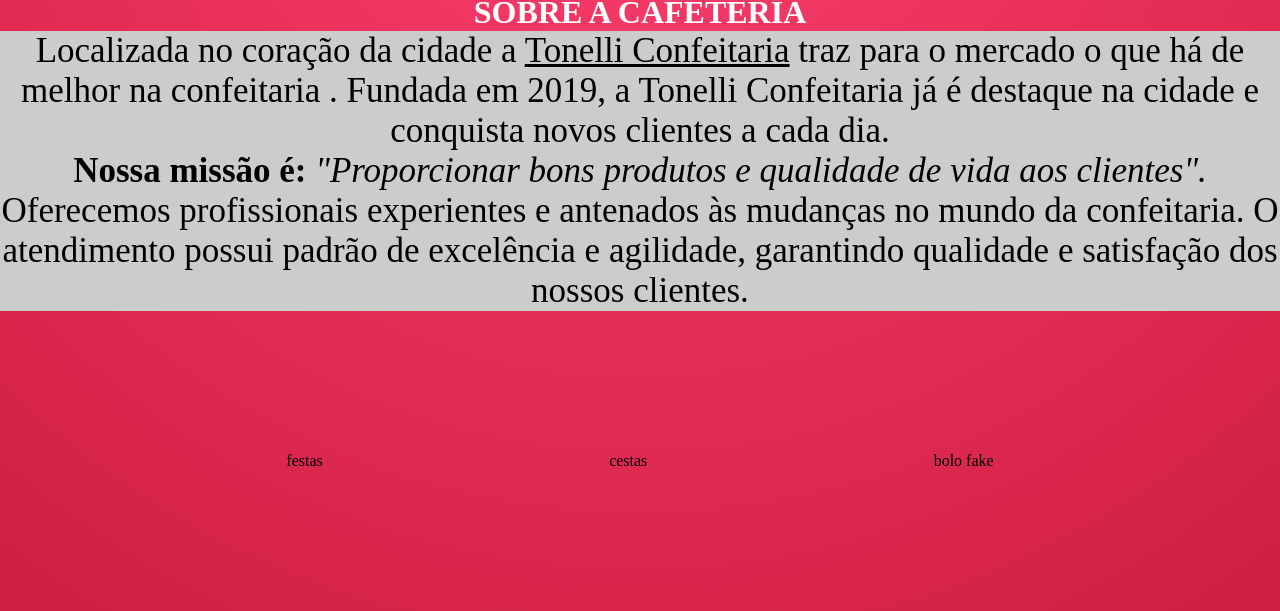
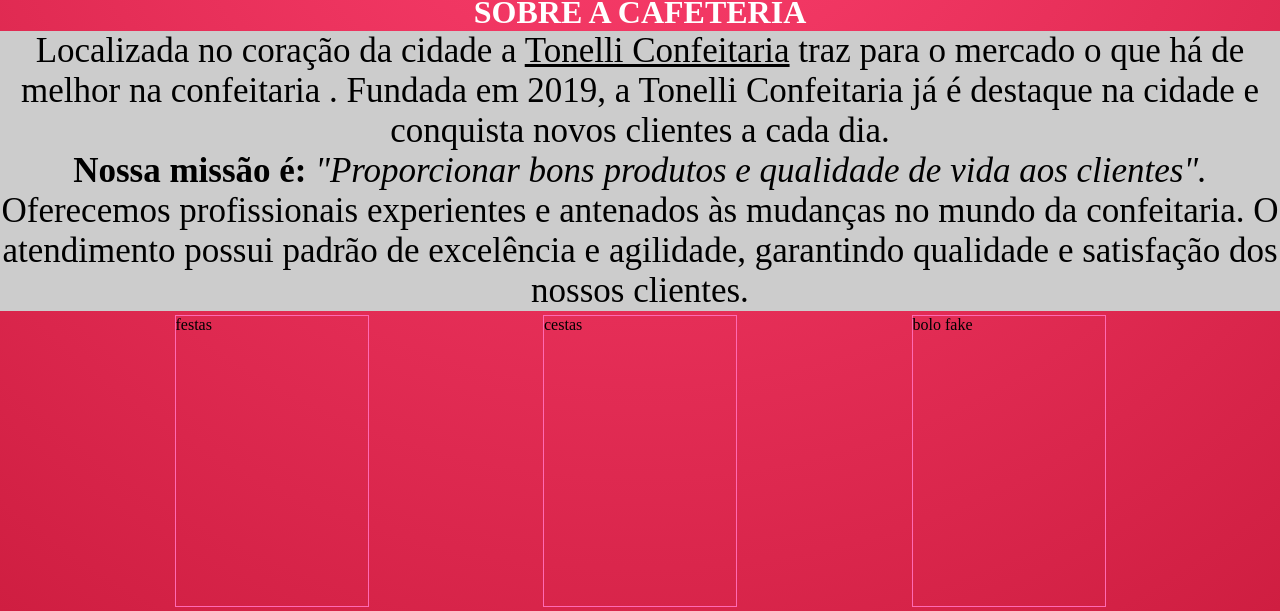
Before and after one commit to maju0504/1Acelia-barbearia, a plain HTML site: page index.html in a window 1280 px wide. Shown: the part 1162-1773 px from the top of the page. Drawn offline with Linux system fonts and the light colour scheme.

Commit message:
color border

```diff
--- a/style.css
+++ b/style.css
@@ -63,3 +63,10 @@
      justify-content: space-evenly;
      align-items: center;
     }
+
+    .item-servico {
+        display: flex;
+        width: 15%;
+        height: 290px;
+        border: 1px solid hotpink;
+    }
```
